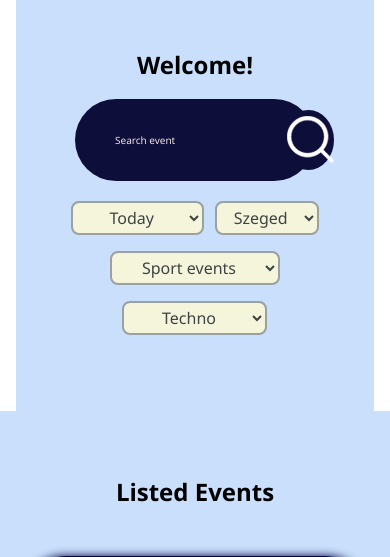
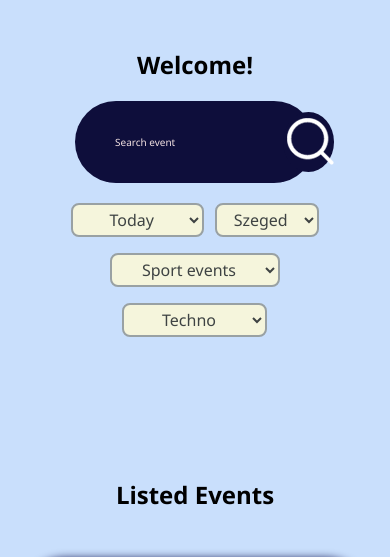
Before and after one commit to jolfesultkisfiu/legkomolyabb, a PHP site: page /html/index.html in a window 390 px wide. Shown: the part 73-630 px from the top of the page. Run offline with PHP 8.4, Linux system fonts and the light colour scheme.

Commit message:
margin megoldva

```diff
--- a/projekt/css/homepage.css
+++ b/projekt/css/homepage.css
@@ -142,6 +142,15 @@
     background-color:  #c9dffc;
     text-align: center;
 }
+
+@media (max-width:720px) {
+    .main-search-section
+    {
+        margin-left: 0rem;
+        margin-right: 0rem;
+    }
+}
+
 @media (max-width:400px) {
     .search-bar1{
         max-width: 200px;
```
